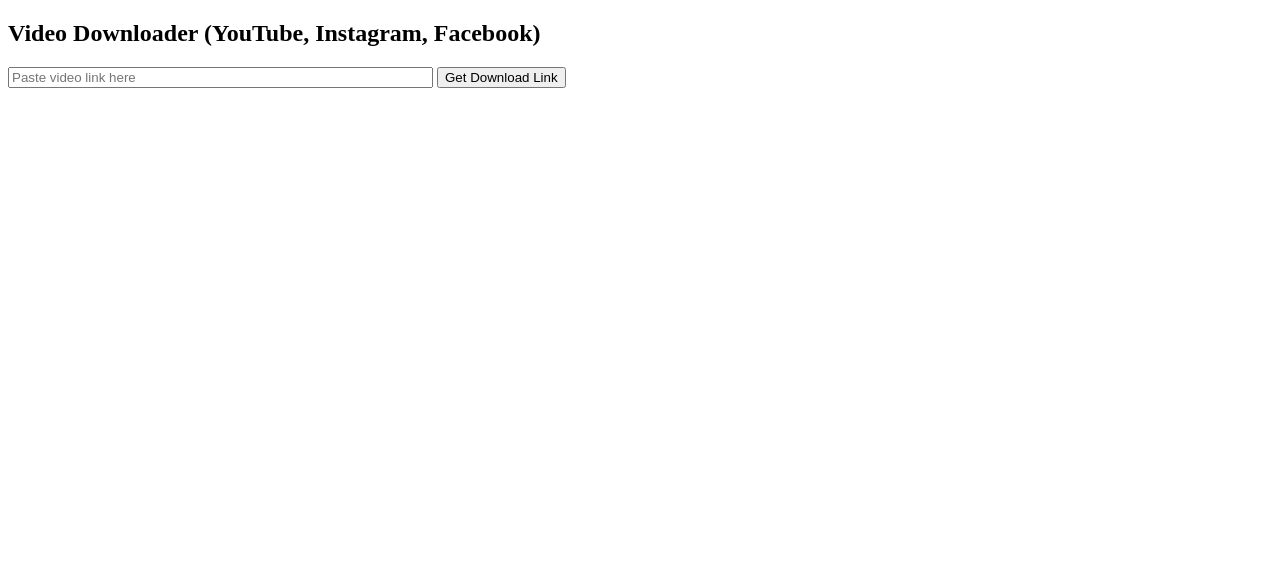
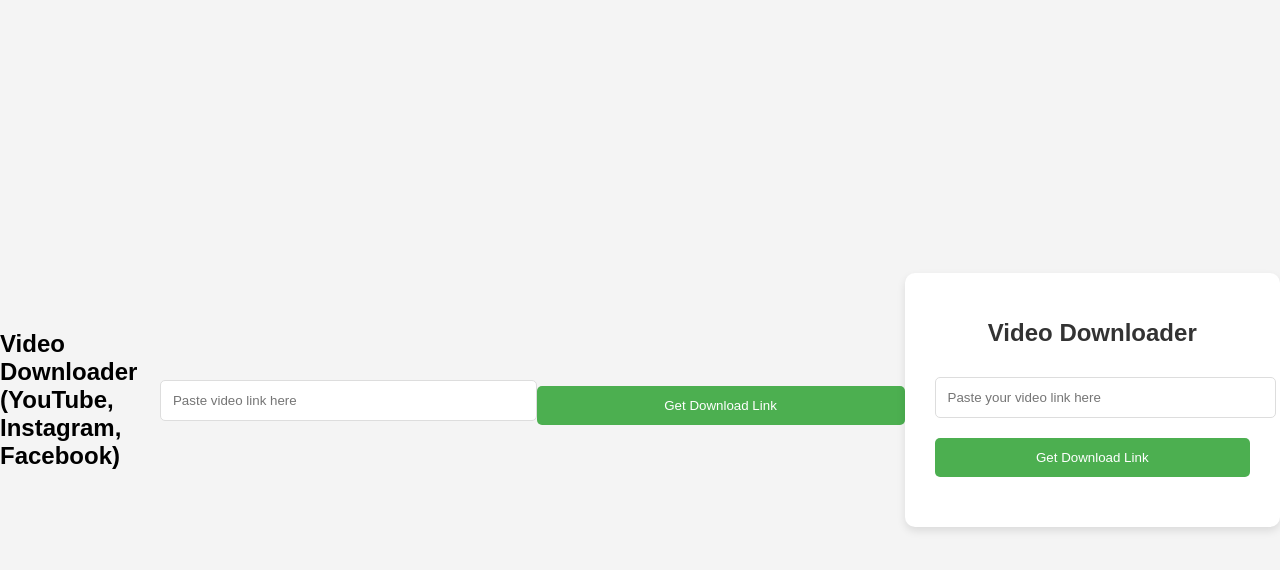
Before and after one commit to tinu-sharma/NifyGetApi, a plain HTML site: page index.html in a window 1280 px wide. Drawn offline with Linux system fonts and the light colour scheme.

Commit message:
Update index.html

```diff
--- a/index.html
+++ b/index.html
@@ -34,3 +34,78 @@
     <p id="result"></p>
 </body>
 </html>
+
+<!DOCTYPE html>
+<html lang="en">
+<head>
+    <meta charset="UTF-8">
+    <meta name="viewport" content="width=device-width, initial-scale=1.0">
+    <title>Video Downloader</title>
+    <style>
+        body {
+            font-family: Arial, sans-serif;
+            background-color: #f4f4f4;
+            margin: 0;
+            padding: 0;
+            display: flex;
+            justify-content: center;
+            align-items: center;
+            height: 100vh;
+        }
+
+        .container {
+            background-color: white;
+            padding: 30px;
+            border-radius: 10px;
+            box-shadow: 0 4px 8px rgba(0, 0, 0, 0.1);
+            text-align: center;
+            width: 90%;
+            max-width: 400px;
+        }
+
+        h1 {
+            font-size: 24px;
+            margin-bottom: 20px;
+            color: #333;
+        }
+
+        input[type="text"] {
+            width: 100%;
+            padding: 12px;
+            margin: 10px 0;
+            border: 1px solid #ddd;
+            border-radius: 5px;
+        }
+
+        button {
+            width: 100%;
+            padding: 12px;
+            background-color: #4CAF50;
+            color: white;
+            border: none;
+            border-radius: 5px;
+            cursor: pointer;
+            margin-top: 10px;
+        }
+
+        button:hover {
+            background-color: #45a049;
+        }
+
+        .result {
+            margin-top: 20px;
+            color: #555;
+        }
+    </style>
+</head>
+<body>
+    <div class="container">
+        <h1>Video Downloader</h1>
+        <form action="/download" method="post">
+            <input type="text" id="videoUrl" name="videoUrl" placeholder="Paste your video link here" required>
+            <button type="submit">Get Download Link</button>
+        </form>
+        <div class="result" id="result"></div>
+    </div>
+</body>
+</html>
```
